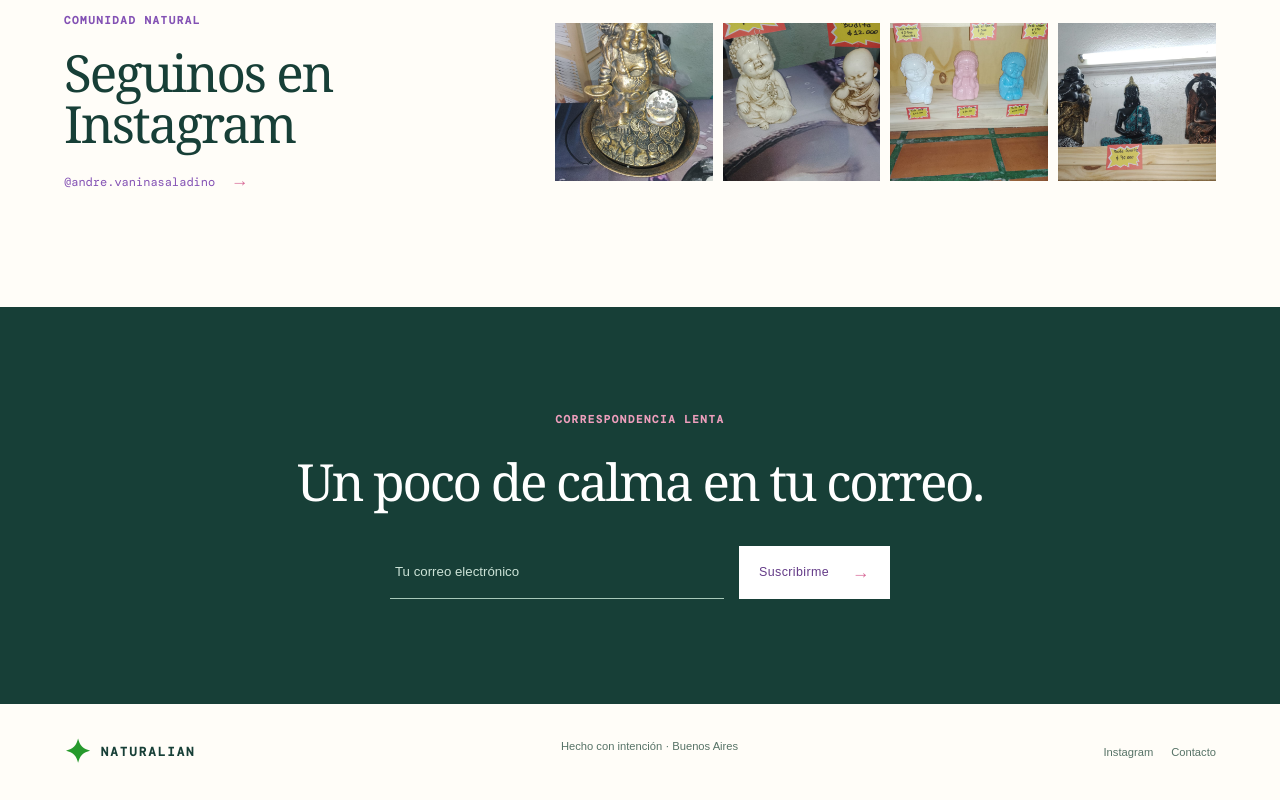
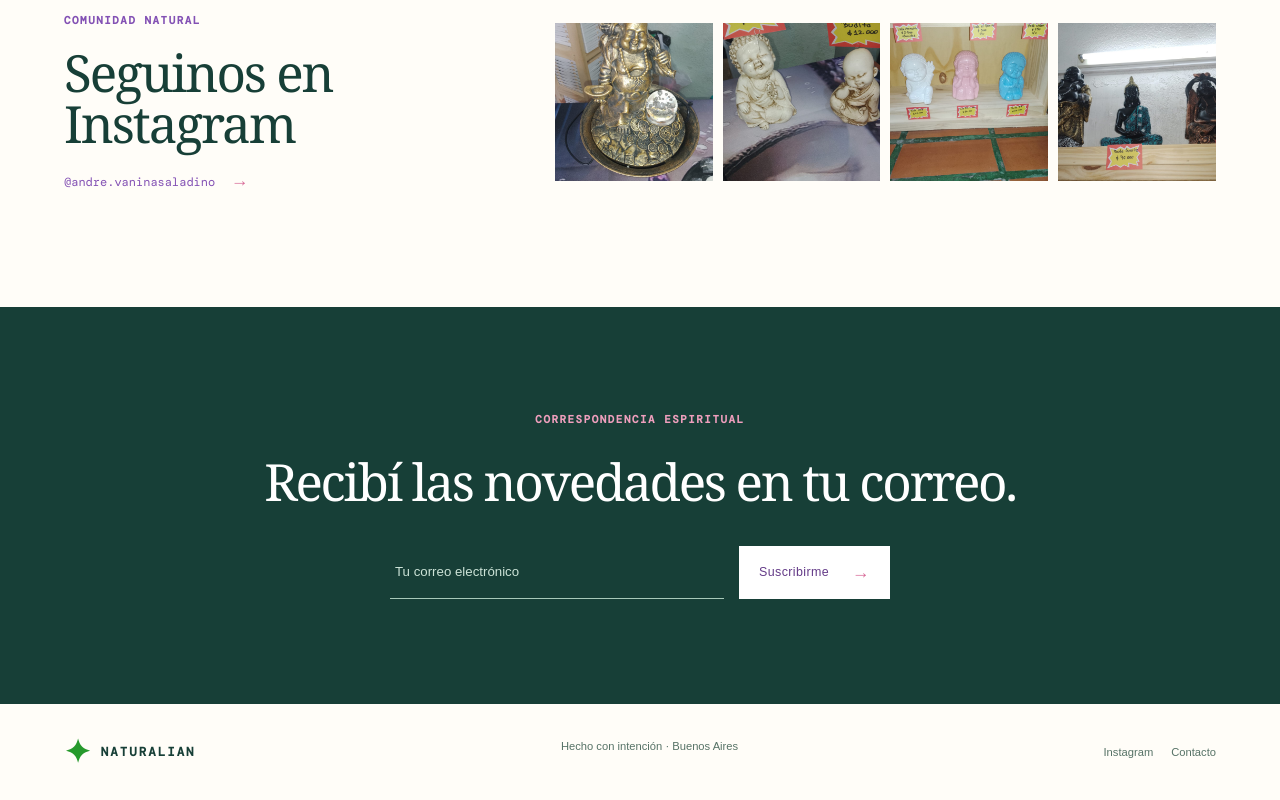
Before and after one commit to DJGiulo/Natural.ian, a React (Vite) app: page / in a window 1280 px wide. Shown: the part 2085-2885 px from the top of the page. Built offline with nearby package versions, Linux system fonts and the light colour scheme.

Commit message:
modificación de textos en contacto

```diff
--- a/src/components/Contacto.jsx
+++ b/src/components/Contacto.jsx
@@ -6,8 +6,8 @@ export function Contacto({ isSubscribed, onSubscribe }) {
 
   return (
     <section className="newsletter" aria-labelledby="contacto-title">
-      <p className="eyebrow">Correspondencia lenta</p>
-      <h2 id="contacto-title">Un poco de calma en tu correo.</h2>
+      <p className="eyebrow">Correspondencia espiritual</p>
+      <h2 id="contacto-title">Recibí las novedades en tu correo.</h2>
       {isSubscribed ? (
         <p className="subscription-message">¡Gracias! Muy pronto vas a recibir novedades.</p>
       ) : (
```
